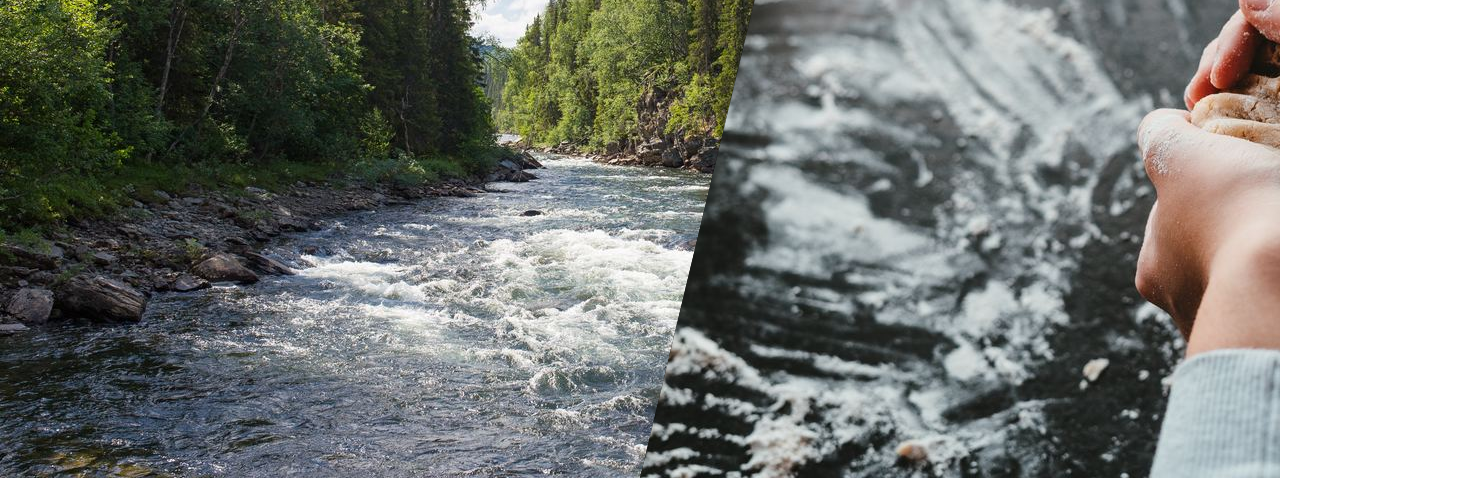
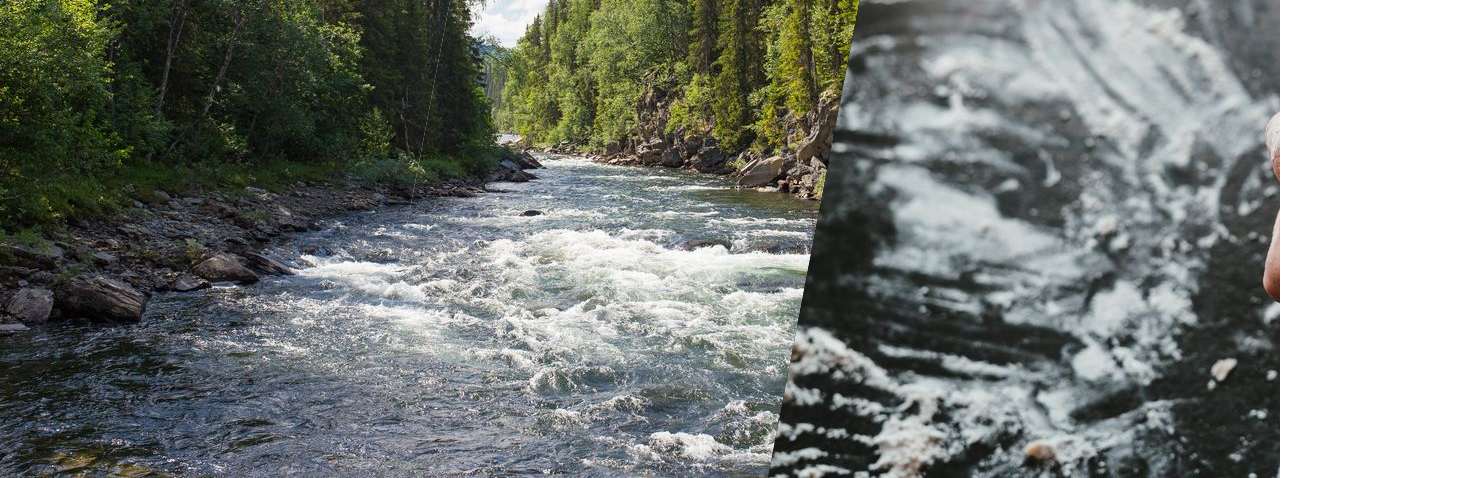
Before and after one commit to Martinbalke/martin-salmon-cookies, a plain HTML site: page index.html in a window 1280 px wide. Shown: the part 322-800 px from the top of the page, 1472 px wide, since content can reach past the window. Drawn offline with Linux system fonts and the light colour scheme.

Commit message:
updating the home page stlying

```diff
--- a/css/styles.css
+++ b/css/styles.css
@@ -1,4 +1,7 @@
 /* Sales page styling */
+#sales{
+    background-color: #36342B;
+}
 #salesHeader{
     font-family: 'Pacifico', cursive;
     text-align: center;
@@ -40,7 +43,7 @@
 background-color: white;
  display: flex;
  flex-direction: row;
- justify-content: space-around;
+ justify-content: space-between;
  height: 100vh;
  background-image: url("/images/jon-flobrant-65429-unsplash_1_22.jpg");
 
@@ -48,7 +51,7 @@ background-color: white;
 }
 #leftSide{
     background-image: url("/images/jon-flobrant-65429-unsplash_1_22.jpg");
-    width: 100vw;
+    width: 40vw;
     background-color: white;
     clip-path: polygon(0% 0%, 100% 0%, 70% 100%, 0% 100%);
 
@@ -57,8 +60,7 @@ background-color: white;
     background-image: url("/images/julian-hochgesang-1178003-unsplash_22.jpg");
     background-color: black;
     clip-path: polygon(30% 0%, 100% 0%, 100% 100%, 0% 100%);
-    width: 100vw;
-
+    width: 40vw;
 }
 h1{
  font-size: 3em;
```
